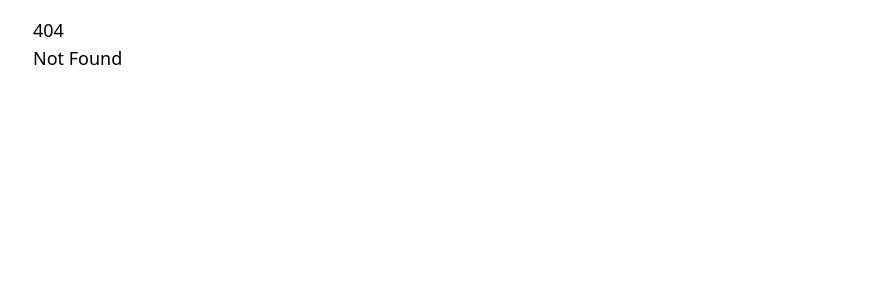
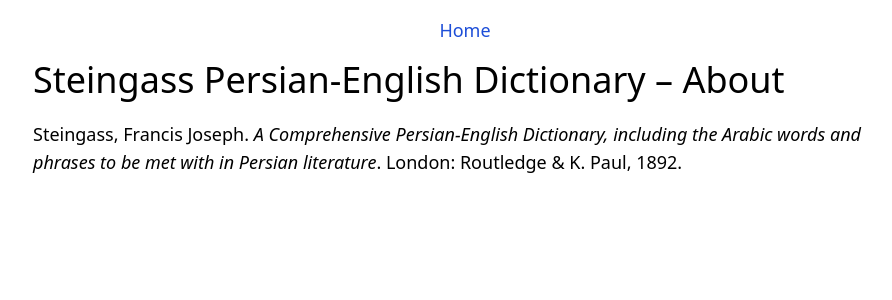
Before and after one commit to theodore-s-beers/steingass-app, a SvelteKit app: page /about in a window 1280 px wide. Before the commit this address had no page. Shown: the top 300 px of the page, without its empty margins (175-1067 px from the left). Built offline with nearby package versions, Linux system fonts and the light colour scheme.

Commit message:
Start working on About page

```diff
--- /dev/null
+++ b/src/routes/about/+page.svelte
@@ -0,0 +1,22 @@
+<script lang="ts">
+	const title = 'Steingass Persian-English Dictionary – About';
+</script>
+
+<svelte:head>
+	<title>{title}</title>
+	<meta property="og:url" content={`https://steingass.theobeers.com/about`} />
+	<meta name="twitter:title" content={title} />
+</svelte:head>
+
+<div class="mb-4 flex justify-center">
+	<a href="/" class="text-blue-700 hover:underline">Home</a>
+</div>
+
+<h1 class="mb-5 text-4xl">{title}</h1>
+
+<p>
+	Steingass, Francis Joseph. <em
+		>A Comprehensive Persian-English Dictionary, including the Arabic words and phrases to be met
+		with in Persian literature</em
+	>. London: Routledge & K. Paul, 1892.
+</p>
--- /dev/null
+++ b/src/routes/about/+page.ts
@@ -0,0 +1 @@
+export const prerender = true;
```
